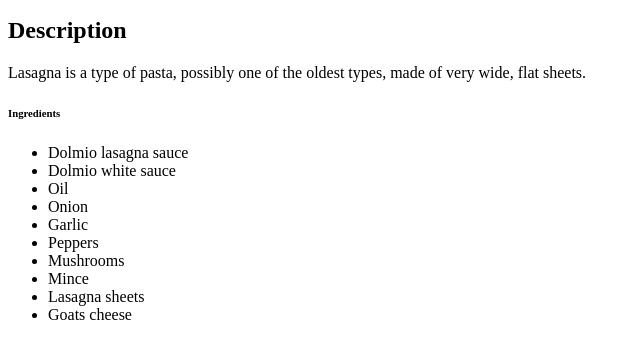
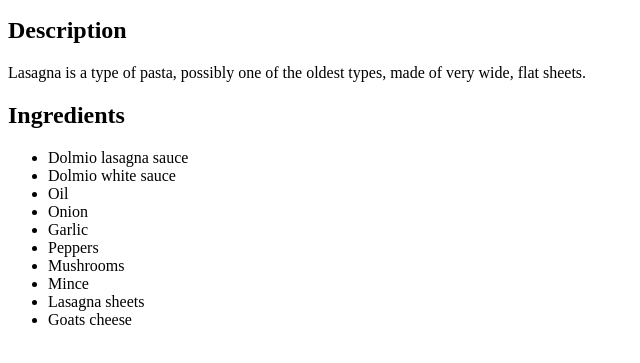
Before and after one commit to JimboBaggins1/odin-recipes, a plain HTML site: page recipes/lasagna.html in a window 1280 px wide. Shown: the part 101-464 px from the top of the page, without its empty margins (0-640 px from the left). Drawn offline with Linux system fonts and the light colour scheme.

Commit message:
Fix ingredients header size

```diff
--- a/recipes/lasagna.html
+++ b/recipes/lasagna.html
@@ -13,7 +13,7 @@
         <h2>Description</h2>
         <p>Lasagna is a type of pasta, possibly one of the oldest types, made of very wide, flat sheets. </p>
 
-        <h6>Ingredients</h6>
+        <h2>Ingredients</h2>
         <ul>
             <li>Dolmio lasagna sauce</li>
             <li>Dolmio white sauce</li>
```
